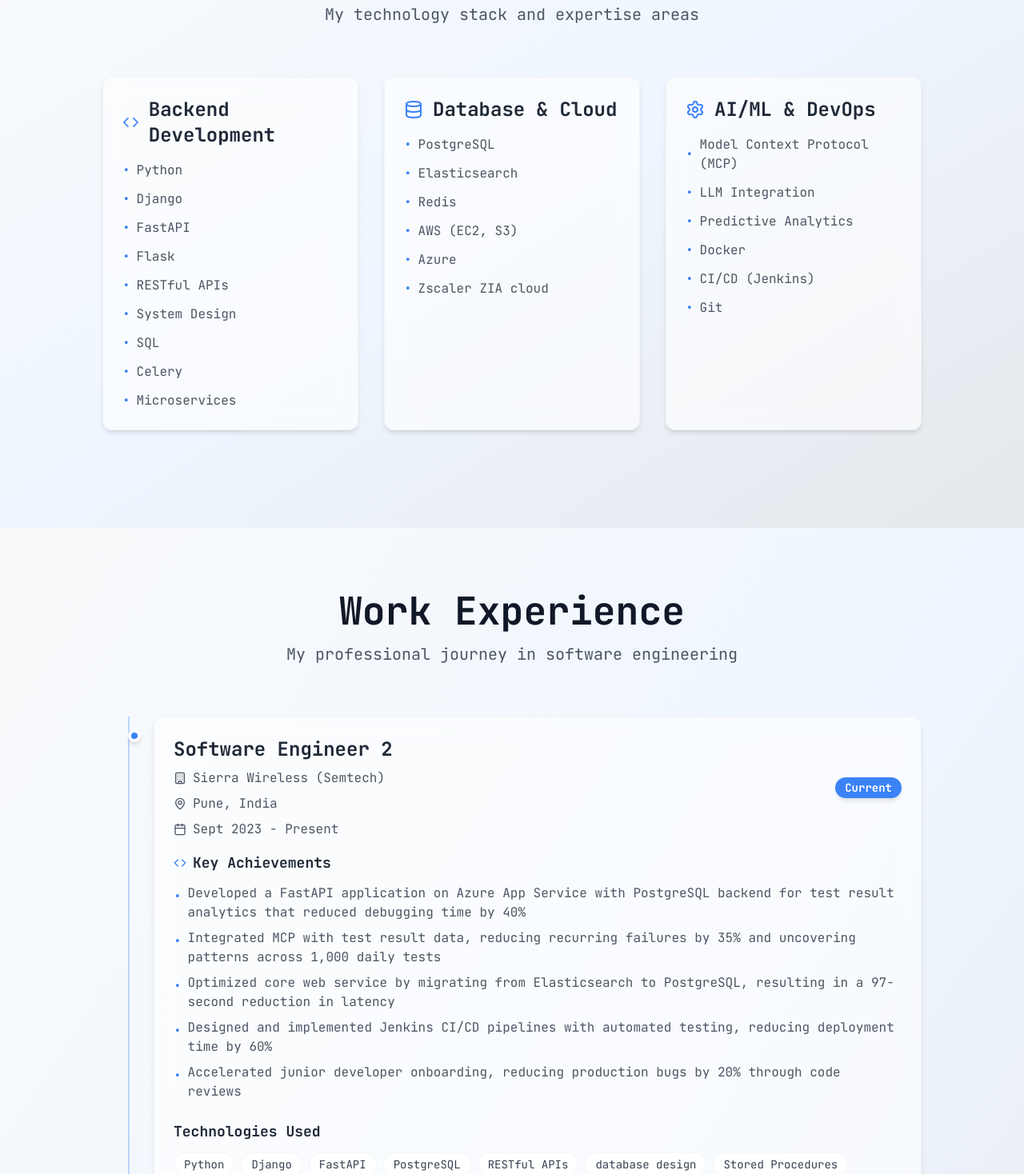
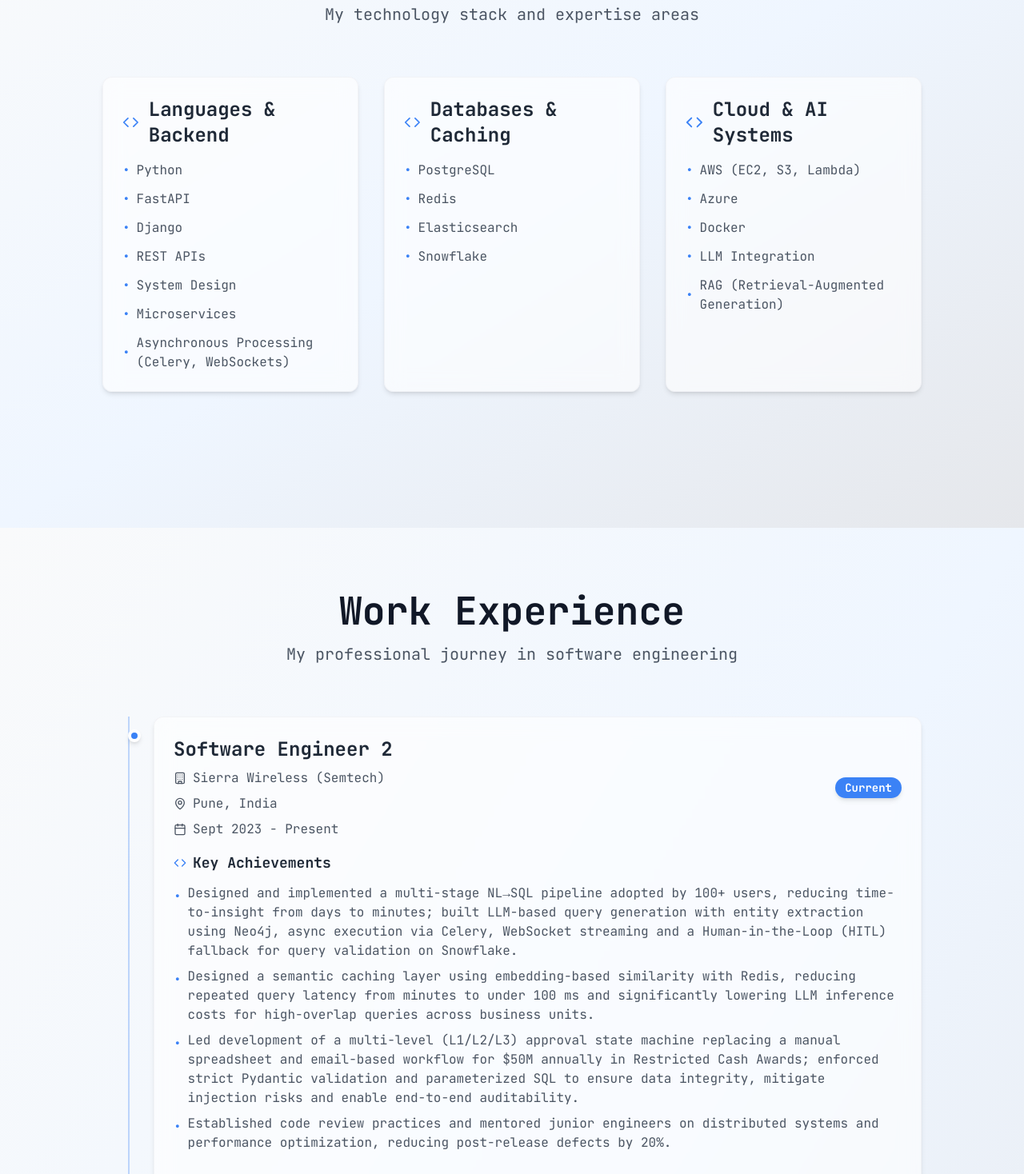
Before and after one commit to sxcluzive/portfolio-frontend, a React (Vite) app: page / in a window 1280 px wide. Shown: the part 940-2408 px from the top of the page at 80% size. Built offline with nearby package versions, Linux system fonts and the light colour scheme.

Commit message:
sync portfolio content with latest resume - updated experience, skills, metrics, hero

```diff
--- a/src/components/HeroSection.tsx
+++ b/src/components/HeroSection.tsx
@@ -49,7 +49,7 @@ export default function HeroSection() {
               Backend Engineer
             </h2>
             <p className="text-lg text-gray-500 dark:text-gray-300 max-w-2xl mx-auto leading-relaxed">
-              Specialized in Backend Development, API Design, Cloud Services, System Design with 4 years of experience.
+              Specialized in Backend Development, Distributed Systems, LLM Integration, System Design with 4+ years of experience building scalable systems and LLM-powered data platforms.
             </p>
           </motion.div>
 
--- a/src/data/portfolio-data.ts
+++ b/src/data/portfolio-data.ts
@@ -56,21 +56,21 @@ export const portfolioData = {
     leetcode: "leetcode.com/u/shubhxcluzive/",
     phone: "+91 9956023261",
     experienceYears: 4,
-    specialization: ["Backend Development", "API Design", "Cloud Services", "System Design"]
+    specialization: ["Backend Development", "Distributed Systems", "LLM Integration", "System Design"]
   },
 
   skills: [
     {
-      category: "Backend Development",
-      technologies: ["Python", "Django", "FastAPI", "Flask", "RESTful APIs", "System Design", "SQL", "Celery", "Microservices"]
+      category: "Languages & Backend",
+      technologies: ["Python", "FastAPI", "Django", "REST APIs", "System Design", "Microservices", "Asynchronous Processing (Celery, WebSockets)"]
     },
     {
-      category: "Database & Cloud",
-      technologies: ["PostgreSQL", "Elasticsearch", "Redis", "AWS (EC2, S3)", "Azure", "Zscaler ZIA cloud"]
+      category: "Databases & Caching",
+      technologies: ["PostgreSQL", "Redis", "Elasticsearch", "Snowflake"]
     },
     {
-      category: "AI/ML & DevOps",
-      technologies: ["Model Context Protocol (MCP)", "LLM Integration", "Predictive Analytics", "Docker", "CI/CD (Jenkins)", "Git"]
+      category: "Cloud & AI Systems",
+      technologies: ["AWS (EC2, S3, Lambda)", "Azure", "Docker", "LLM Integration", "RAG (Retrieval-Augmented Generation)"]
     }
   ],
 
@@ -83,13 +83,12 @@ export const portfolioData = {
       startDate: "2023-09",
       endDate: null,
       achievements: [
-        "Developed a FastAPI application on Azure App Service with PostgreSQL backend for test result analytics that reduced debugging time by 40%",
-        "Integrated MCP with test result data, reducing recurring failures by 35% and uncovering patterns across 1,000 daily tests",
-        "Optimized core web service by migrating from Elasticsearch to PostgreSQL, resulting in a 97-second reduction in latency",
-        "Designed and implemented Jenkins CI/CD pipelines with automated testing, reducing deployment time by 60%",
-        "Accelerated junior developer onboarding, reducing production bugs by 20% through code reviews"
+        "Designed and implemented a multi-stage NL→SQL pipeline adopted by 100+ users, reducing time-to-insight from days to minutes; built LLM-based query generation with entity extraction using Neo4j, async execution via Celery, WebSocket streaming and a Human-in-the-Loop (HITL) fallback for query validation on Snowflake.",
+        "Designed a semantic caching layer using embedding-based similarity with Redis, reducing repeated query latency from minutes to under 100 ms and significantly lowering LLM inference costs for high-overlap queries across business units.",
+        "Led development of a multi-level (L1/L2/L3) approval state machine replacing a manual spreadsheet and email-based workflow for $50M annually in Restricted Cash Awards; enforced strict Pydantic validation and parameterized SQL to ensure data integrity, mitigate injection risks and enable end-to-end auditability.",
+        "Established code review practices and mentored junior engineers on distributed systems and performance optimization, reducing post-release defects by 20%."
       ],
-      technologies: ["Python", "Django", "FastAPI", "PostgreSQL", "RESTful APIs", "database design", "Stored Procedures"]
+      technologies: ["Python", "FastAPI", "REST APIs", "Database Design", "Distributed Systems", "Caching (Redis)", "Async Processing (Celery)"]
     },
     {
       company: "Zscaler",
@@ -99,9 +98,9 @@ export const portfolioData = {
       startDate: "2021-12",
       endDate: "2023-02",
       achievements: [
-        "Engineered resilient REST APIs supporting automatic tunnel failover, resulting in 98.9% uptime for critical cloud services",
-        "Improved API response time by 45% under peak load via optimized queries and caching",
-        "Updated technical documentation post-release to align with user feedback and improve onboarding"
+        "Implemented app-level retry logic with exponential backoff, reducing transient API failures by 8% and improving overall service reliability.",
+        "Reduced peak-load API latency by 45% through query optimization, indexing and app-level caching, improving reliability under increased traffic.",
+        "Led API contract standardization initiative adopted by multiple partner teams, improving cross-team integration velocity by 25%."
       ],
       technologies: ["Python", "Django", "Linux", "RESTful APIs", "Ubuntu Linux", "Linux tools", "Scripting", "Git"]
     },
@@ -113,8 +112,8 @@ export const portfolioData = {
       startDate: "2021-03",
       endDate: "2021-11",
       achievements: [
-        "Revamped and deployed automated test scripts for ZCC cloud builds that identified 15+ critical issues before production release",
-        "Created a cross-platform testing solution using Sikuli and OpenCV that reduced manual QA effort by 40% for repetitive workflows"
+        "Revamped & automated ZCC-cloud build validation scripts, proactively detecting 8+ critical issues pre-release & accelerating deployment cycles.",
+        "Created a cross-platform testing solution using Sikuli and OpenCV that reduced manual QA effort by 40% for repetitive workflows."
       ],
       technologies: ["Python", "Django", "Fedora", "RESTful APIs", "Ubuntu Linux", "Linux tools", "Scripting", "Git"]
     }
@@ -123,10 +122,10 @@ export const portfolioData = {
   projects: [
     {
       name: "Natural Language Querying AI chatbot",
-      description: "Slack bot for SQLite database interaction using natural language queries via Google Bard API.",
+      description: "Developed SlackBot with Google Bard API to translate natural language queries into SQL, enabling intuitive interaction with SQLite DB.",
       github: "https://github.com/sxcluzive/Slack-Bot",
-      technologies: ["Slack-Bolt Python Framework", "Google Bard API", "SQLite"],
-      year: 2020,
+      technologies: ["Slack-Bolt Python Framework", "Google Bard API", "Docker", "SQLite"],
+      year: 2023,
       code: `from slack_bolt import App
 import google.generativeai as genai
 import sqlite3
@@ -162,10 +161,10 @@ class DatabaseBot:
     },
     {
       name: "E-commerce API",
-      description: "FastAPI backend with PostgreSQL and async request handling for high-performance e-commerce operations.",
+      description: "Built e-commerce backend with FastAPI, PostgreSQL and SQLAlchemy with asynchronous request handling, indexed DB schema, and optimized queries to ensure high performance under concurrent user load.",
       github: "https://github.com/sxcluzive/ecommerce-api",
       technologies: ["FastAPI", "Celery", "Asyncio", "Redis", "JWT", "API design"],
-      year: 2020,
+      year: 2021,
       code: `from fastapi import FastAPI, Depends, HTTPException
 from sqlalchemy.ext.asyncio import AsyncSession, create_async_engine
 from sqlalchemy.orm import sessionmaker, declarative_base
@@ -202,39 +201,51 @@ async def list_products(
   metrics: [
     {
       category: "performance",
-      metric: "latency_reduction",
-      value: "97 seconds",
-      description: "Latency reduction achieved through optimization"
+      metric: "cache_latency",
+      value: "<100ms",
+      description: "Semantic cache hit latency with Redis"
     },
     {
       category: "performance",
-      metric: "deployment_efficiency",
-      value: "60%",
-      description: "Deployment time reduction"
+      metric: "api_optimization",
+      value: "45%",
+      description: "Peak-load API latency reduction"
     },
     {
       category: "performance",
-      metric: "uptime_achievement",
-      value: "98.9%",
-      description: "Critical service availability"
-    },
-    {
-      category: "performance",
-      metric: "API Optimization",
-      value: "45%",
-      description: "API response time improvement"
+      metric: "time_to_insight",
+      value: "Days→Min",
+      description: "NL→SQL pipeline reducing analyst wait time"
     },
     {
       category: "impact",
-      metric: "bugs_prevented",
-      value: "15+",
-      description: "Critical issues identified before production"
+      metric: "pipeline_adoption",
+      value: "100+",
+      description: "Users adopted the NL→SQL pipeline"
     },
     {
       category: "impact",
-      metric: "QA Efficiency",
+      metric: "workflow_value",
+      value: "$50M",
+      description: "Annual Restricted Cash Awards managed via approval system"
+    },
+    {
+      category: "impact",
+      metric: "qa_efficiency",
       value: "40%",
       description: "Reduction in manual QA effort"
+    },
+    {
+      category: "impact",
+      metric: "defect_reduction",
+      value: "20%",
+      description: "Post-release defect reduction through code reviews & mentoring"
+    },
+    {
+      category: "impact",
+      metric: "integration_velocity",
+      value: "25%",
+      description: "Cross-team integration velocity improvement"
     }
   ]
 };
```
